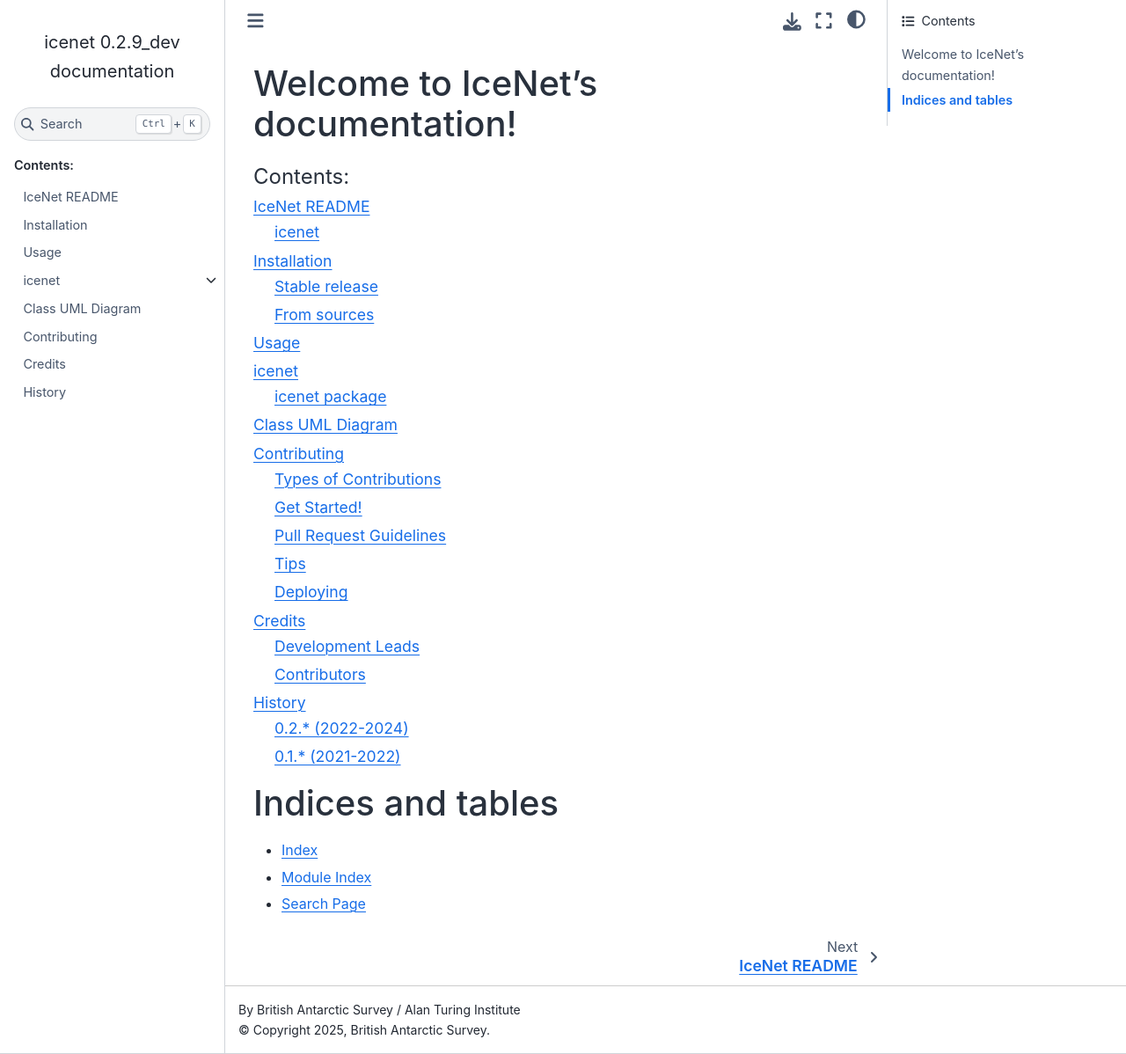
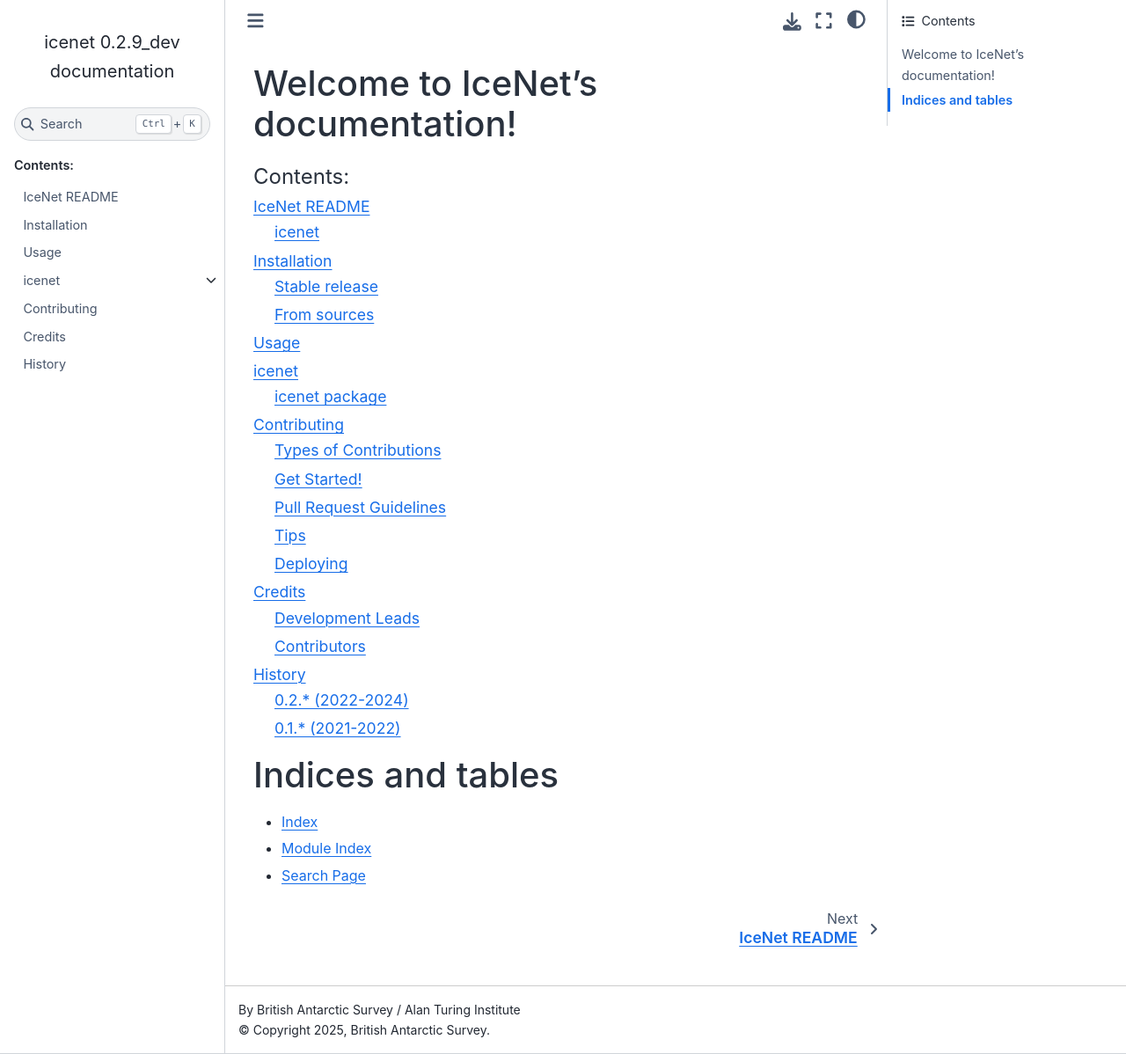
Before and after one commit to icenet-ai/icenet, a Sphinx documentation site: the page built from docs/index.rst, in a window 1280 px wide and 1198 px high. Shown: the whole window at 88% size. Built offline with Sphinx 7.4.7 and the Sphinx Book theme 1.1.4, drawn with Linux system fonts in a browser that asks for light colours.

Commit message:
Remove UML Diagram generation in Sphinx docs

```diff
--- a/docs/conf.py
+++ b/docs/conf.py
@@ -34,7 +34,6 @@
     'sphinx.ext.napoleon',
     'sphinx.ext.viewcode',
     'myst_parser',
-    'sphinxcontrib.kroki'
     ]
 
 # Standardising on
--- a/docs/index.rst
+++ b/docs/index.rst
@@ -9,7 +9,6 @@
    installation
    usage
    modules
-   uml
    contributing
    authors
    history
--- a/docs/requirements.txt
+++ b/docs/requirements.txt
@@ -3,4 +3,3 @@
 pylint
 Sphinx
 sphinx-book-theme
-sphinxcontrib-kroki
--- a/docs/uml.rst
+++ /dev/null
@@ -1,4 +0,0 @@
-Class UML Diagram
-=================
-
-.. kroki:: ./classes_icenet.puml svg
```
Also changed, not shown: 3 other files.
